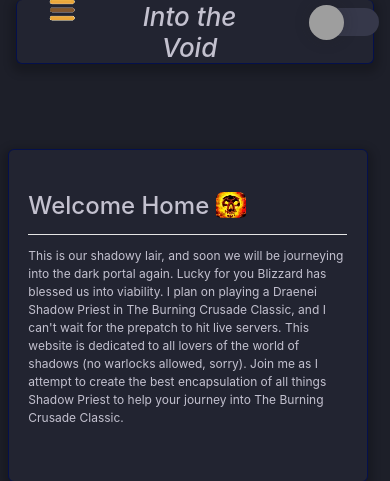
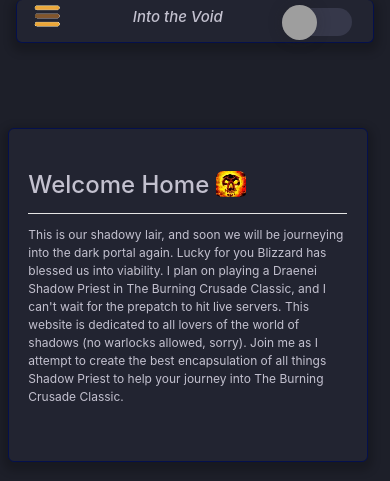
Before and after one commit to codyhinz/intoTheVoid, a PHP site: page / in a window 390 px wide. Shown: the top 481 px of the page. Run offline with PHP 8.4, Linux system fonts and the light colour scheme; grey boxes are pictures that could not be loaded.

Commit message:
Mobile view set

```diff
--- a/view/header.php
+++ b/view/header.php
@@ -63,9 +63,9 @@
             </div>
         </div>
         <div class="container-fluid" id="navmenu" style="display: none;">
-            <a href="#"><div class="row justify-content-center topnav">Home</div></a>
-            <a href="#"><div class="row justify-content-center midnav">PVE Guides</div></a>
-            <a href="#"><div class="row justify-content-center midnav">Best In Slot List</div></a>
-            <a href="#"><div class="row justify-content-center bottomnav">DPS Calculator</div></a>
+            <a href="#"><div class="row justify-content-center topnav" id="<?php if ($page == "home"){ echo "active";}?>">Home</div></a>
+            <a href="#"><div class="row justify-content-center midnav" id="<?php if ($page == "pveguide"){ echo "active";}?>">PVE Guides</div></a>
+            <a href="#"><div class="row justify-content-center midnav" id="<?php if ($page == "bislist"){ echo "active";}?>">Best In Slot List</div></a>
+            <a href="#"><div class="row justify-content-center bottomnav" id="<?php if ($page == "dpscalulator"){ echo "active";}?>">DPS Calculator</div></a>
         </div>
     </div>
--- a/view/style.css
+++ b/view/style.css
@@ -287,6 +287,11 @@ footer {
         right: 4vw;
         bottom: 10vh;
     }
+
+    #hamburgericon {
+        margin-top: -1vh;
+    }
+
     .parseicon {
         margin: 2vh 0 0 22vw;
     }
@@ -296,6 +301,10 @@ footer {
     #xicon {
         right: 7vw;
         bottom: 9vh;
+    }
+    h1 {
+        margin-top: 1vh;
+        font-size: 18px;
     }
 }
 
@@ -307,4 +316,18 @@ footer {
         right: 8vw;
         bottom: 9vh;
     }
+    h1 {
+        font-size: 15px;
+        margin: 1vh 0 0 7vw;
+    }
+    #hamburgericon {
+        margin: -1vh -1vw 0 -4vw;
+    }
 }
+
+@media screen and (max-width: 326px) {
+    h1 {
+        visibility: hidden;
+        margin: 0 0 0 2vw;
+    }
+}
```
